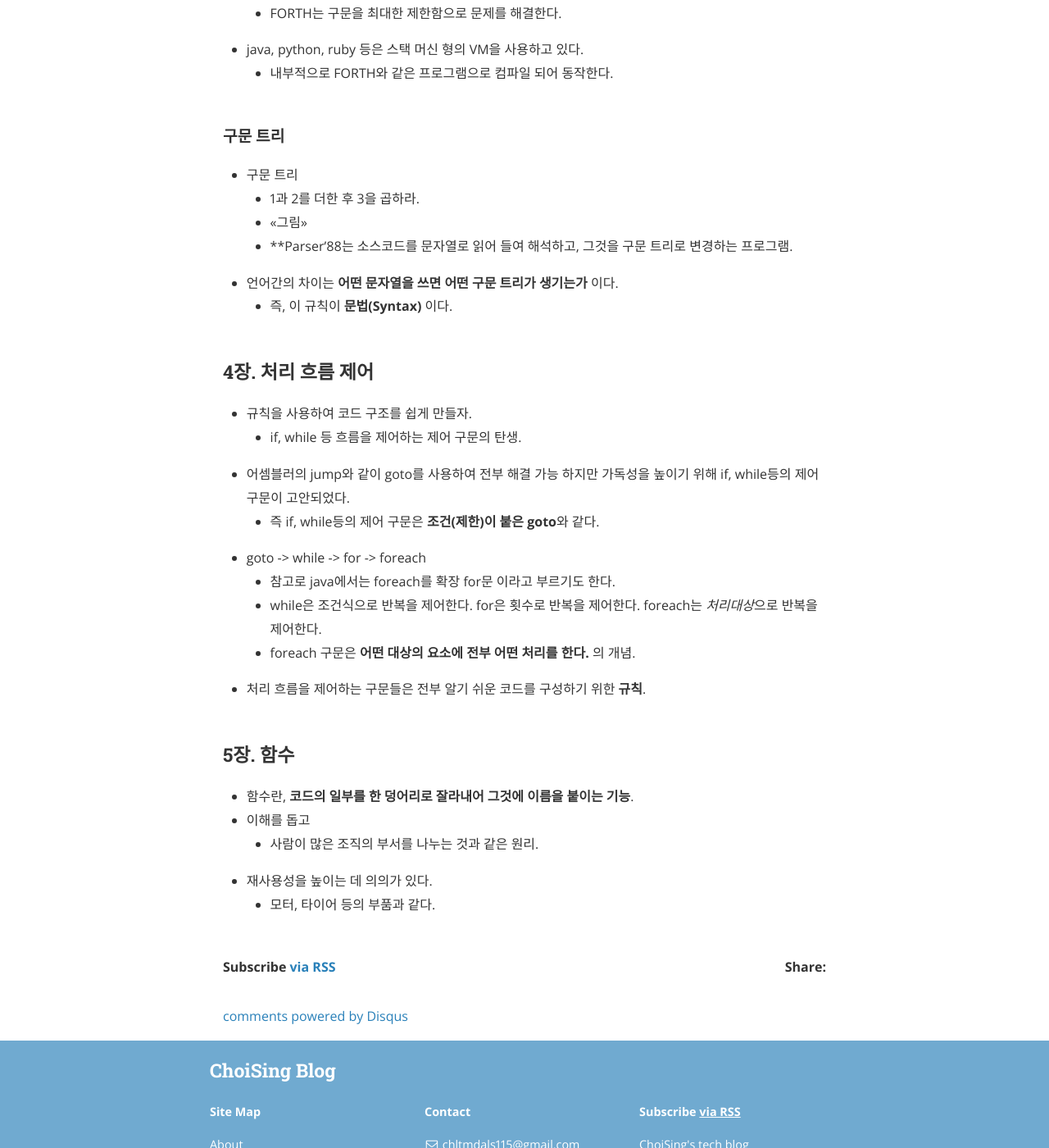
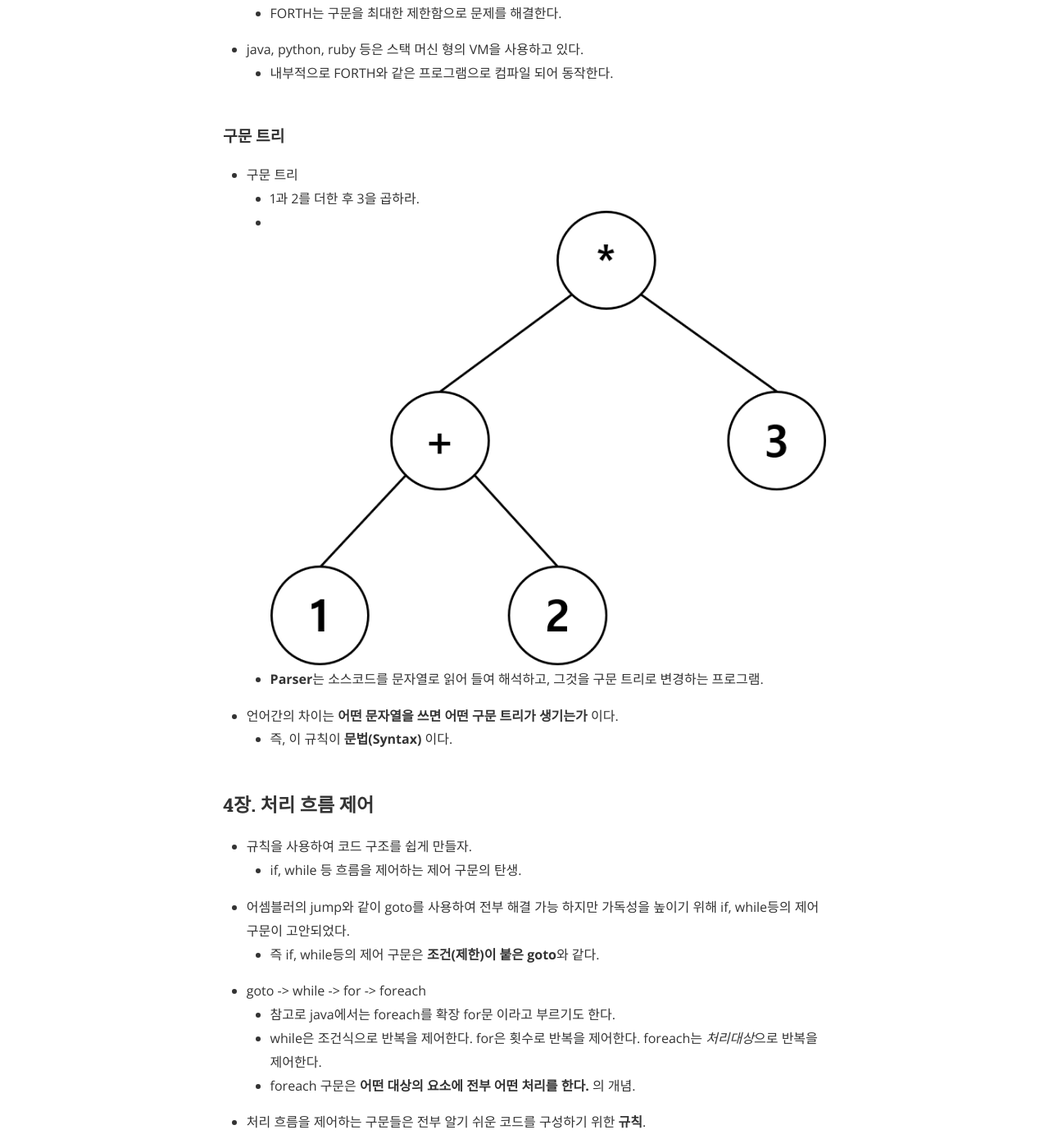
Before and after one commit to Oraindrop/oraindrop.github.io, a Jekyll site: the page built from _posts/TIL/2018-11-11-TIL.md, in a window 1280 px wide and 1400 px high, scrolled down 2232 px. Shown: the whole window at 82% size. Built offline with Jekyll 4.4.1, drawn with Linux system fonts in a browser that asks for light colours; nearby versions of some CDN libraries; comment, search, counter and statistics services are not loaded.

Commit message:
TIL20181111 누락 내용 수정

```diff
--- a/_posts/TIL/2018-11-11-TIL.md
+++ b/_posts/TIL/2018-11-11-TIL.md
@@ -83,8 +83,8 @@ tags: til
 
 - 구문 트리
 	- 1과 2를 더한 후 3을 곱하라.
-	- <<그림>>
-	- **Parser'88는 소스코드를 문자열로 읽어 들여 해석하고, 그것을 구문 트리로 변경하는 프로그램.
+	- ![SyntaxTree](https://github.com/Oraindrop/oraindrop.github.io/blob/master/assets/_img/SyntaxTree.png?raw=true)
+	- **Parser**는 소스코드를 문자열로 읽어 들여 해석하고, 그것을 구문 트리로 변경하는 프로그램.
 
 - 언어간의 차이는 **어떤 문자열을 쓰면 어떤 구문 트리가 생기는가** 이다.
 	- 즉, 이 규칙이 **문법(Syntax)** 이다.
```
Also changed, not shown: assets/_img/SyntaxTree.png (added), 1 other file.
